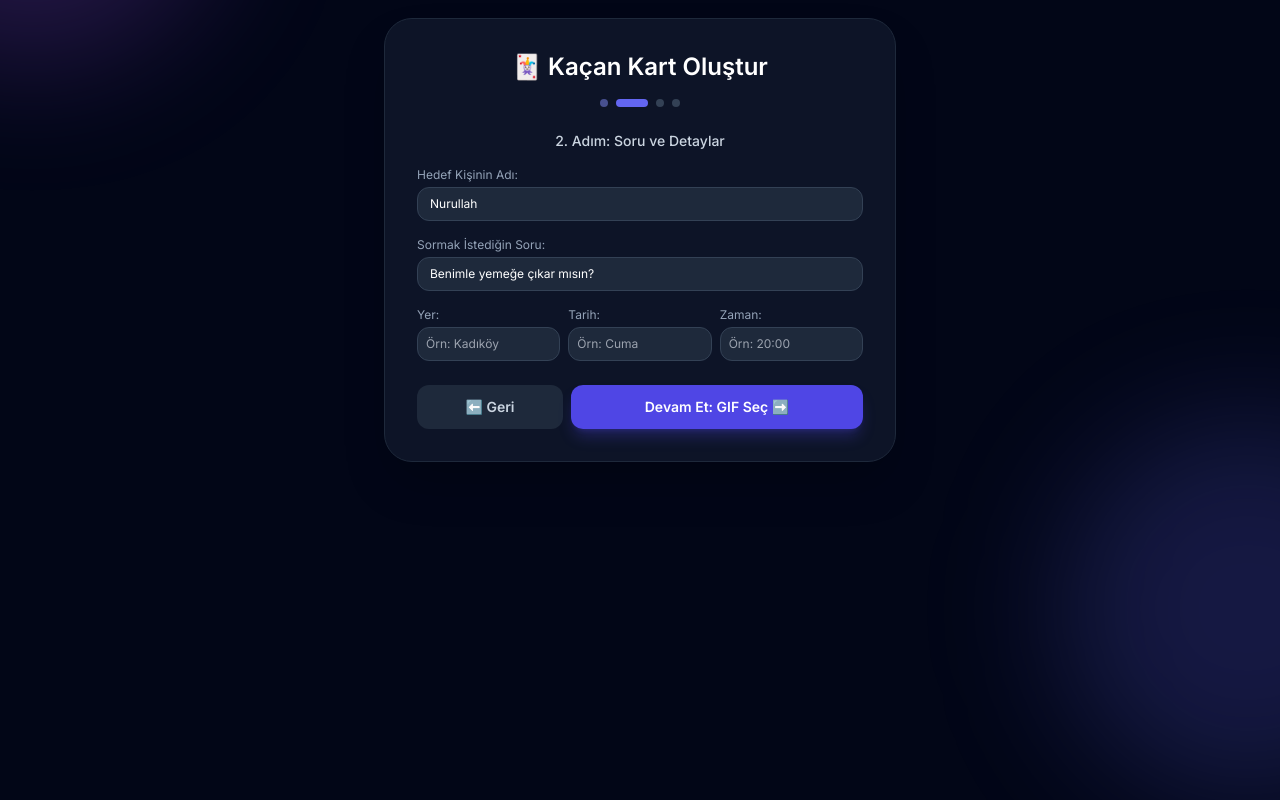
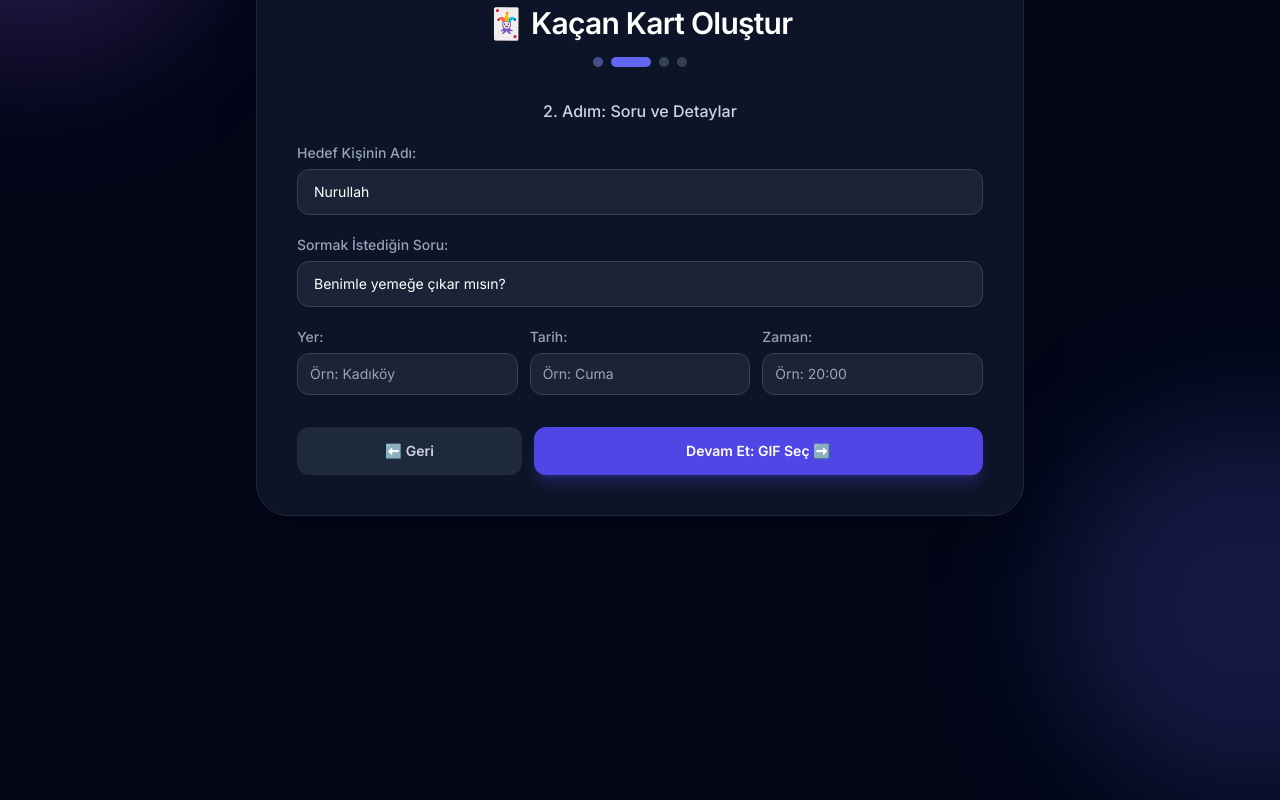
Before and after one commit to naksoy3/kacan-kart-app, a Next.js app in the folder kacan-kart-app/: page / in a window 1280 px wide. Both pictures are taken after a click on the button "Devam Et: Detayları Gir ➡️". Built offline with nearby package versions, Linux system fonts and the light colour scheme.

Commit message:
style: kart olusturma kutusu 1.5 kati oraninda genisletildi ve layout duzenlendi

```diff
--- a/kacan-kart-app/app/page.tsx
+++ b/kacan-kart-app/app/page.tsx
@@ -67,22 +67,22 @@ function CardContent() {
       <div className="absolute -top-40 -left-40 w-96 h-96 bg-purple-500/20 rounded-full blur-3xl pointer-events-none" />
       <div className="absolute -bottom-40 -right-40 w-96 h-96 bg-indigo-500/20 rounded-full blur-3xl pointer-events-none" />
 
-      {/* ADIM 1, 2 VE 3 İÇİN KONTROL FORMU */}
+      {/* ADIM 1, 2 VE 3 İÇİN KONTROL FORMU (Genişletilmiş 1.5x Kutu) */}
       {formStep < 4 && (
-        <div className="relative z-10 w-full max-w-lg bg-slate-900/90 border border-slate-800 backdrop-blur-xl p-6 sm:p-8 rounded-[28px] text-white shadow-2xl space-y-6 my-8">
+        <div className="relative z-10 w-full max-w-3xl bg-slate-900/90 border border-slate-800 backdrop-blur-xl p-8 sm:p-10 rounded-[32px] text-white shadow-2xl space-y-8 my-8">
           {/* Başlık ve Adım Göstergesi */}
-          <div className="text-center space-y-2">
-            <h2 className="text-2xl font-bold">🃏 Kaçan Kart Oluştur</h2>
-            <div className="flex justify-center gap-2 pt-2">
+          <div className="text-center space-y-3">
+            <h2 className="text-3xl font-extrabold tracking-tight">🃏 Kaçan Kart Oluştur</h2>
+            <div className="flex justify-center gap-2 pt-1">
               {[1, 2, 3, 4].map((stepNum) => (
                 <div
                   key={stepNum}
-                  className={`h-2 rounded-full transition-all duration-300 ${
+                  className={`h-2.5 rounded-full transition-all duration-300 ${
                     formStep === stepNum
-                      ? "w-8 bg-indigo-500"
+                      ? "w-10 bg-indigo-500"
                       : formStep > stepNum
-                      ? "w-2 bg-indigo-400/50"
-                      : "w-2 bg-slate-700"
+                      ? "w-2.5 bg-indigo-400/50"
+                      : "w-2.5 bg-slate-700"
                   }`}
                 />
               ))}
@@ -91,30 +91,30 @@ function CardContent() {
 
           {/* ADIM 1: TEMA SEÇİMİ (KARE KARTLAR) */}
           {formStep === 1 && (
-            <div className="space-y-4">
-              <label className="block text-slate-300 font-medium text-sm text-center">
+            <div className="space-y-6">
+              <label className="block text-slate-300 font-medium text-base text-center">
                 1. Adım: Kart Temasını Seçin
               </label>
-              <div className="grid grid-cols-2 gap-3">
+              <div className="grid grid-cols-2 sm:grid-cols-3 gap-4">
                 {(Object.keys(THEME_NAMES) as CardTheme[]).map((themeKey) => (
                   <button
                     key={themeKey}
                     type="button"
                     onClick={() => setSelectedTheme(themeKey)}
-                    className={`aspect-square rounded-2xl border p-4 flex flex-col items-center justify-center text-center transition cursor-pointer relative overflow-hidden ${
+                    className={`aspect-square rounded-2xl border p-5 flex flex-col items-center justify-center text-center transition cursor-pointer relative overflow-hidden ${
                       selectedTheme === themeKey
-                        ? "border-indigo-500 bg-indigo-500/20 ring-2 ring-indigo-500 font-bold"
+                        ? "border-indigo-500 bg-indigo-500/20 ring-2 ring-indigo-500 font-bold shadow-lg shadow-indigo-500/10"
                         : "border-slate-800 bg-slate-800/40 hover:bg-slate-800 text-slate-300"
                     }`}
                   >
-                    <span className="text-3xl mb-2">🎨</span>
-                    <span className="text-xs font-semibold">{THEME_NAMES[themeKey]}</span>
+                    <span className="text-4xl mb-3">🎨</span>
+                    <span className="text-sm font-semibold">{THEME_NAMES[themeKey]}</span>
                   </button>
                 ))}
               </div>
               <button
                 onClick={() => setFormStep(2)}
-                className="w-full py-3 bg-indigo-600 hover:bg-indigo-500 font-bold rounded-xl text-sm transition shadow-lg shadow-indigo-600/30 cursor-pointer mt-4"
+                className="w-full py-4 bg-indigo-600 hover:bg-indigo-500 font-bold rounded-xl text-base transition shadow-lg shadow-indigo-600/30 cursor-pointer mt-4"
               >
                 Devam Et: Detayları Gir ➡️
               </button>
@@ -123,73 +123,73 @@ function CardContent() {
 
           {/* ADIM 2: MANUEL DETAYLAR */}
           {formStep === 2 && (
-            <div className="space-y-4 text-xs">
-              <label className="block text-slate-300 font-medium text-sm text-center mb-2">
+            <div className="space-y-5 text-sm">
+              <label className="block text-slate-300 font-medium text-base text-center mb-2">
                 2. Adım: Soru ve Detaylar
               </label>
               <div>
-                <label className="block text-slate-400 mb-1">Hedef Kişinin Adı:</label>
+                <label className="block text-slate-400 mb-1.5 font-medium">Hedef Kişinin Adı:</label>
                 <input
                   type="text"
                   value={targetUsername}
                   onChange={(e) => setTargetUsername(e.target.value)}
-                  className="w-full bg-slate-800 border border-slate-700 rounded-xl px-3 py-2 text-white focus:outline-none focus:border-indigo-500"
+                  className="w-full bg-slate-800/80 border border-slate-700 rounded-xl px-4 py-3 text-white focus:outline-none focus:border-indigo-500 text-sm transition"
                 />
               </div>
 
               <div>
-                <label className="block text-slate-400 mb-1">Sormak İstediğin Soru:</label>
+                <label className="block text-slate-400 mb-1.5 font-medium">Sormak İstediğin Soru:</label>
                 <input
                   type="text"
                   value={soru}
                   onChange={(e) => setSoru(e.target.value)}
-                  className="w-full bg-slate-800 border border-slate-700 rounded-xl px-3 py-2 text-white focus:outline-none focus:border-indigo-500"
+                  className="w-full bg-slate-800/80 border border-slate-700 rounded-xl px-4 py-3 text-white focus:outline-none focus:border-indigo-500 text-sm transition"
                 />
               </div>
 
-              <div className="grid grid-cols-3 gap-2">
+              <div className="grid grid-cols-1 sm:grid-cols-3 gap-3">
                 <div>
-                  <label className="block text-slate-400 mb-1">Yer:</label>
+                  <label className="block text-slate-400 mb-1.5 font-medium">Yer:</label>
                   <input
                     type="text"
                     placeholder="Örn: Kadıköy"
                     value={yer}
                     onChange={(e) => setYer(e.target.value)}
-                    className="w-full bg-slate-800 border border-slate-700 rounded-xl px-2 py-2 text-white focus:outline-none focus:border-indigo-500"
+                    className="w-full bg-slate-800/80 border border-slate-700 rounded-xl px-3 py-2.5 text-white focus:outline-none focus:border-indigo-500 text-sm transition"
                   />
                 </div>
                 <div>
-                  <label className="block text-slate-400 mb-1">Tarih:</label>
+                  <label className="block text-slate-400 mb-1.5 font-medium">Tarih:</label>
                   <input
                     type="text"
                     placeholder="Örn: Cuma"
                     value={tarih}
                     onChange={(e) => setTarih(e.target.value)}
-                    className="w-full bg-slate-800 border border-slate-700 rounded-xl px-2 py-2 text-white focus:outline-none focus:border-indigo-500"
+                    className="w-full bg-slate-800/80 border border-slate-700 rounded-xl px-3 py-2.5 text-white focus:outline-none focus:border-indigo-500 text-sm transition"
                   />
                 </div>
                 <div>
-                  <label className="block text-slate-400 mb-1">Zaman:</label>
+                  <label className="block text-slate-400 mb-1.5 font-medium">Zaman:</label>
                   <input
                     type="text"
                     placeholder="Örn: 20:00"
                     value={zaman}
                     onChange={(e) => setZaman(e.target.value)}
-                    className="w-full bg-slate-800 border border-slate-700 rounded-xl px-2 py-2 text-white focus:outline-none focus:border-indigo-500"
+                    className="w-full bg-slate-800/80 border border-slate-700 rounded-xl px-3 py-2.5 text-white focus:outline-none focus:border-indigo-500 text-sm transition"
                   />
                 </div>
               </div>
 
-              <div className="flex gap-2 pt-2">
+              <div className="flex gap-3 pt-3">
                 <button
                   onClick={() => setFormStep(1)}
-                  className="w-1/3 py-3 bg-slate-800 hover:bg-slate-700 text-slate-300 font-bold rounded-xl text-sm transition cursor-pointer"
+                  className="w-1/3 py-3.5 bg-slate-800 hover:bg-slate-700 text-slate-300 font-bold rounded-xl text-sm transition cursor-pointer"
                 >
                   ⬅️ Geri
                 </button>
                 <button
                   onClick={() => setFormStep(3)}
-                  className="w-2/3 py-3 bg-indigo-600 hover:bg-indigo-500 font-bold rounded-xl text-sm transition shadow-lg shadow-indigo-600/30 cursor-pointer"
+                  className="w-2/3 py-3.5 bg-indigo-600 hover:bg-indigo-500 font-bold rounded-xl text-sm transition shadow-lg shadow-indigo-600/30 cursor-pointer"
                 >
                   Devam Et: GIF Seç ➡️
                 </button>
@@ -199,17 +199,17 @@ function CardContent() {
 
           {/* ADIM 3: GIF SEÇİMİ */}
           {formStep === 3 && (
-            <div className="space-y-4">
-              <label className="block text-slate-300 font-medium text-sm text-center">
+            <div className="space-y-6">
+              <label className="block text-slate-300 font-medium text-base text-center">
                 3. Adım: GIF Seçin
               </label>
-              <div className="grid grid-cols-2 gap-2 max-h-60 overflow-y-auto pr-1">
+              <div className="grid grid-cols-2 sm:grid-cols-3 gap-3 max-h-72 overflow-y-auto pr-1">
                 {POPULER_GIFLER.map((g) => (
                   <button
                     key={g.id}
                     type="button"
                     onClick={() => setGifUrl(g.url)}
-                    className={`p-2 rounded-xl border text-left flex items-center gap-2 transition cursor-pointer ${
+                    className={`p-3 rounded-2xl border text-left flex items-center gap-3 transition cursor-pointer ${
                       gifUrl === g.url
                         ? "border-indigo-500 bg-indigo-500/20 font-bold ring-1 ring-indigo-500"
                         : "border-slate-800 bg-slate-800/50 hover:bg-slate-800 text-slate-300"
@@ -218,23 +218,23 @@ function CardContent() {
                     <img
                       src={g.url}
                       alt={g.name}
-                      className="w-10 h-10 rounded-lg object-contain bg-slate-950 flex-shrink-0"
+                      className="w-12 h-12 rounded-xl object-contain bg-slate-950 flex-shrink-0"
                     />
-                    <span className="truncate text-[11px]">{g.name}</span>
+                    <span className="truncate text-xs">{g.name}</span>
                   </button>
                 ))}
               </div>
 
-              <div className="flex gap-2 pt-2">
+              <div className="flex gap-3 pt-3">
                 <button
                   onClick={() => setFormStep(2)}
-                  className="w-1/3 py-3 bg-slate-800 hover:bg-slate-700 text-slate-300 font-bold rounded-xl text-sm transition cursor-pointer"
+                  className="w-1/3 py-3.5 bg-slate-800 hover:bg-slate-700 text-slate-300 font-bold rounded-xl text-sm transition cursor-pointer"
                 >
                   ⬅️ Geri
                 </button>
                 <button
                   onClick={() => setFormStep(4)}
-                  className="w-2/3 py-3 bg-indigo-600 hover:bg-indigo-500 font-bold rounded-xl text-sm transition shadow-lg shadow-indigo-600/30 cursor-pointer"
+                  className="w-2/3 py-3.5 bg-indigo-600 hover:bg-indigo-500 font-bold rounded-xl text-sm transition shadow-lg shadow-indigo-600/30 cursor-pointer"
                 >
                   Önizle & Paylaş 🚀
                 </button>
@@ -244,20 +244,20 @@ function CardContent() {
         </div>
       )}
 
-      {/* ADIM 4: DOĞRUDAN CANLI ÖNİZLEME VEYA PAYLAŞIM EKRANI */}
+      {/* ADIM 4: DOĞRUDAN CANLI ÖNİZLEME VE PAYLAŞIM EKRANI */}
       {formStep === 4 && (
-        <div className="w-full max-w-xl flex flex-col items-center gap-6 my-6 z-10">
+        <div className="w-full max-w-2xl flex flex-col items-center gap-6 my-6 z-10">
           {/* Üst Paylaşım Barı */}
-          <div className="w-full bg-slate-900/90 border border-slate-800 backdrop-blur-xl p-4 rounded-2xl flex flex-col sm:flex-row items-center justify-between gap-3 text-white shadow-xl">
+          <div className="w-full bg-slate-900/90 border border-slate-800 backdrop-blur-xl p-5 rounded-2xl flex flex-col sm:flex-row items-center justify-between gap-4 text-white shadow-xl">
             <button
               onClick={() => setFormStep(3)}
-              className="w-full sm:w-auto px-4 py-2 bg-slate-800 hover:bg-slate-700 text-slate-300 rounded-xl text-xs font-semibold transition cursor-pointer"
+              className="w-full sm:w-auto px-5 py-2.5 bg-slate-800 hover:bg-slate-700 text-slate-300 rounded-xl text-xs font-semibold transition cursor-pointer"
             >
               ✏️ Düzenlemeye Dön
             </button>
             <button
               onClick={handleCopyLink}
-              className={`w-full sm:w-auto px-6 py-2.5 font-bold rounded-xl text-xs transition cursor-pointer shadow-lg ${
+              className={`w-full sm:w-auto px-6 py-3 font-bold rounded-xl text-xs transition cursor-pointer shadow-lg ${
                 copied
                   ? "bg-emerald-600 text-white shadow-emerald-600/30"
                   : "bg-indigo-600 hover:bg-indigo-500 text-white shadow-indigo-600/30"
```
